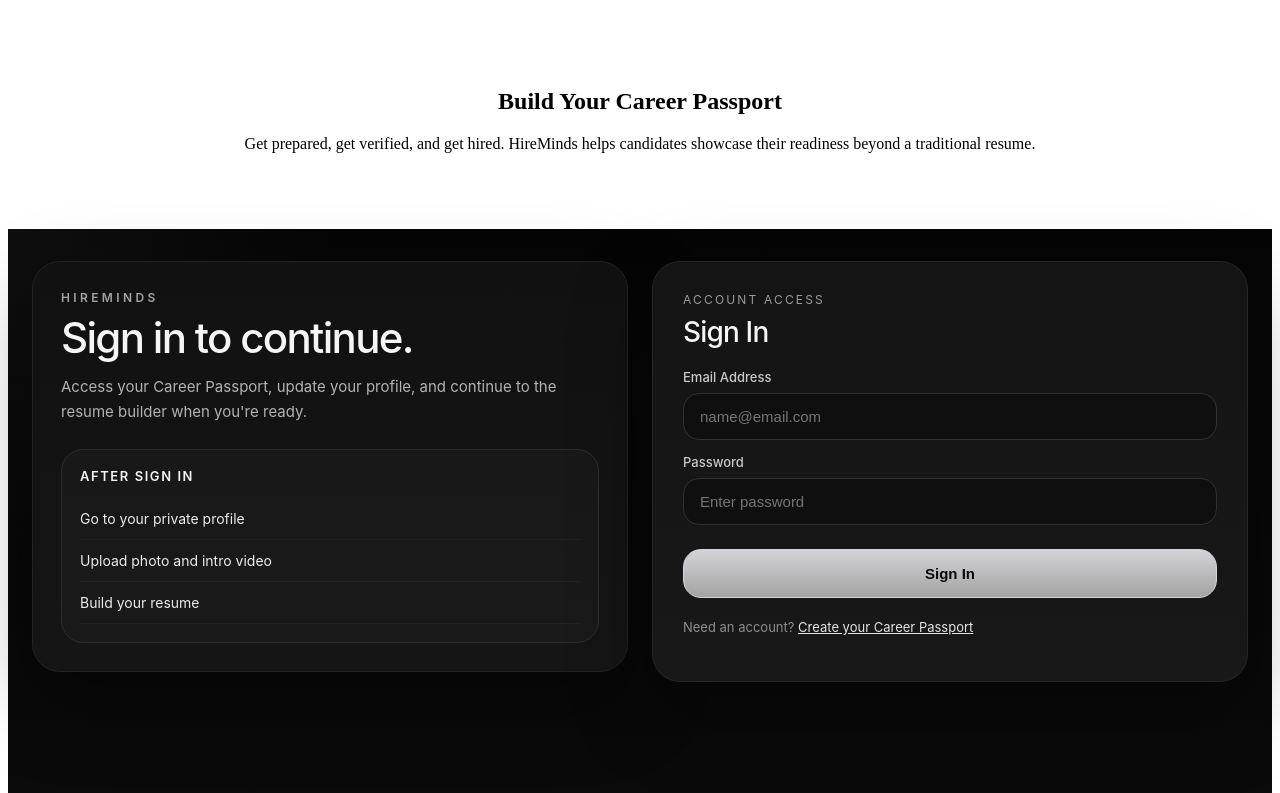
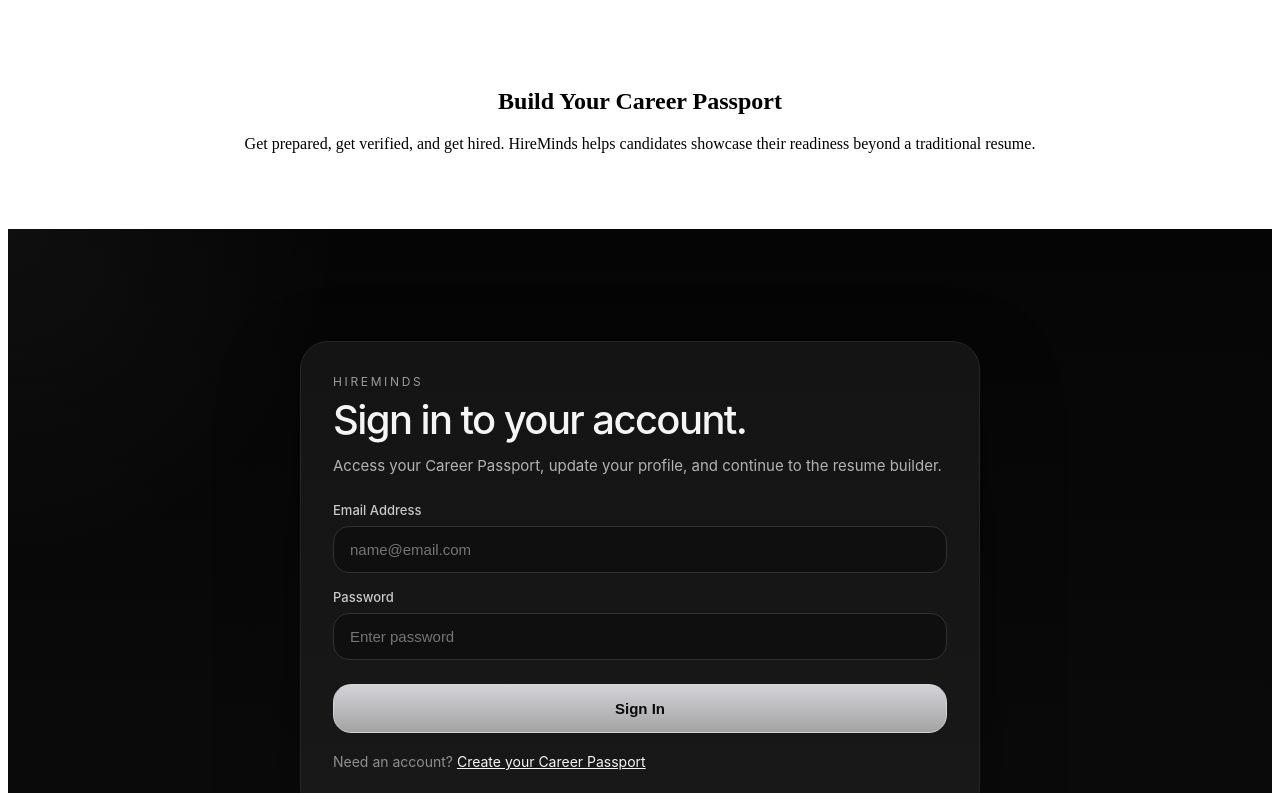
Before and after one commit to UrMizery/hireminds-platform, a Next.js app: page /sign-in in a window 1280 px wide. Shown: the top 793 px of the page. Built offline with nearby package versions, Linux system fonts and the light colour scheme; no server answers.

Commit message:
Update page.tsx

```diff
--- a/app/sign-in/page.tsx
+++ b/app/sign-in/page.tsx
@@ -4,10 +4,10 @@ import { useState } from "react";
 import { supabase } from "../lib/supabase";
 
 export default function SignInPage() {
+  const [email, setEmail] = useState("");
+  const [password, setPassword] = useState("");
   const [loading, setLoading] = useState(false);
   const [message, setMessage] = useState("");
-  const [email, setEmail] = useState("");
-  const [password, setPassword] = useState("");
 
   async function handleSignIn() {
     setMessage("");
@@ -25,11 +25,13 @@ export default function SignInPage() {
         password,
       });
 
-      if (error) throw error;
+      if (error) {
+        throw error;
+      }
 
       window.location.href = "/profile";
-    } catch (err: any) {
-      setMessage(err.message || "Unable to sign in.");
+    } catch (error: any) {
+      setMessage(error?.message || "Unable to sign in.");
     } finally {
       setLoading(false);
     }
@@ -37,28 +39,14 @@ export default function SignInPage() {
 
   return (
     <main style={styles.page}>
-      <div style={styles.shell}>
-        <section style={styles.heroPanel}>
-          <p style={styles.eyebrow}>HIREMINDS</p>
-          <h1 style={styles.title}>Sign in to continue.</h1>
+      <div style={styles.wrapper}>
+        <div style={styles.card}>
+          <p style={styles.kicker}>HIREMINDS</p>
+          <h1 style={styles.title}>Sign in to your account.</h1>
           <p style={styles.subtitle}>
             Access your Career Passport, update your profile, and continue to the
-            resume builder when you're ready.
+            resume builder.
           </p>
-
-          <div style={styles.heroCard}>
-            <p style={styles.heroCardTitle}>After sign in</p>
-            <div style={styles.heroRow}>Go to your private profile</div>
-            <div style={styles.heroRow}>Upload photo and intro video</div>
-            <div style={styles.heroRow}>Build your resume</div>
-          </div>
-        </section>
-
-        <section style={styles.formPanel}>
-          <div style={styles.formHeader}>
-            <p style={styles.formKicker}>Account Access</p>
-            <h2 style={styles.formTitle}>Sign In</h2>
-          </div>
 
           <div style={styles.fieldWrap}>
             <label style={styles.label}>Email Address</label>
@@ -88,10 +76,13 @@ export default function SignInPage() {
 
           {message ? <p style={styles.message}>{message}</p> : null}
 
-          <p style={styles.footerNote}>
-            Need an account? <a href="/sign-up" style={styles.link}>Create your Career Passport</a>
+          <p style={styles.footerText}>
+            Need an account?{" "}
+            <a href="/sign-up" style={styles.link}>
+              Create your Career Passport
+            </a>
           </p>
-        </section>
+        </div>
       </div>
     </main>
   );
@@ -107,90 +98,40 @@ const styles: Record<string, React.CSSProperties> = {
     fontFamily:
       'Inter, ui-sans-serif, system-ui, -apple-system, BlinkMacSystemFont, "Segoe UI", sans-serif',
   },
-  shell: {
-    maxWidth: "1240px",
-    margin: "0 auto",
-    display: "grid",
-    gridTemplateColumns: "1fr 1fr",
-    gap: "24px",
-    alignItems: "start",
+  wrapper: {
+    maxWidth: "680px",
+    margin: "80px auto",
   },
-  heroPanel: {
-    background: "linear-gradient(180deg, #111111 0%, #151515 100%)",
-    border: "1px solid #232323",
+  card: {
+    background: "linear-gradient(180deg, #141414 0%, #181818 100%)",
+    border: "1px solid #262626",
     borderRadius: "28px",
-    padding: "28px",
+    padding: "32px",
     boxShadow: "0 30px 80px rgba(0,0,0,0.35)",
   },
-  eyebrow: {
-    margin: "0 0 12px",
-    color: "#a3a3a3",
-    letterSpacing: "0.28em",
+  kicker: {
+    margin: "0 0 10px",
+    color: "#9a9a9a",
     fontSize: "12px",
-    fontWeight: 600,
+    letterSpacing: "0.22em",
+    textTransform: "uppercase",
   },
   title: {
-    margin: "0 0 14px",
-    fontSize: "42px",
-    lineHeight: 1.02,
+    margin: "0 0 12px",
+    fontSize: "40px",
+    lineHeight: 1.05,
     fontWeight: 500,
     letterSpacing: "-0.04em",
     color: "#f5f5f5",
   },
   subtitle: {
-    margin: 0,
+    margin: "0 0 24px",
     fontSize: "15px",
     lineHeight: 1.7,
     color: "#b3b3b3",
-    maxWidth: "520px",
-  },
-  heroCard: {
-    marginTop: "24px",
-    padding: "18px",
-    borderRadius: "22px",
-    border: "1px solid #2d2d2d",
-    background: "rgba(255,255,255,0.02)",
-  },
-  heroCardTitle: {
-    margin: "0 0 14px",
-    color: "#f5f5f5",
-    fontSize: "13px",
-    fontWeight: 600,
-    letterSpacing: "0.12em",
-    textTransform: "uppercase",
-  },
-  heroRow: {
-    padding: "12px 0",
-    borderBottom: "1px solid #222",
-    color: "#ececec",
-    fontSize: "14px",
-  },
-  formPanel: {
-    background: "linear-gradient(180deg, #141414 0%, #181818 100%)",
-    border: "1px solid #262626",
-    borderRadius: "28px",
-    padding: "30px",
-    boxShadow: "0 30px 80px rgba(0,0,0,0.35)",
-  },
-  formHeader: {
-    marginBottom: "20px",
-  },
-  formKicker: {
-    margin: "0 0 8px",
-    color: "#9a9a9a",
-    fontSize: "12px",
-    letterSpacing: "0.18em",
-    textTransform: "uppercase",
-  },
-  formTitle: {
-    margin: 0,
-    fontSize: "28px",
-    fontWeight: 500,
-    letterSpacing: "-0.03em",
-    color: "#f5f5f5",
   },
   fieldWrap: {
-    marginBottom: "14px",
+    marginBottom: "16px",
   },
   label: {
     display: "block",
@@ -212,7 +153,7 @@ const styles: Record<string, React.CSSProperties> = {
   },
   button: {
     width: "100%",
-    marginTop: "10px",
+    marginTop: "8px",
     padding: "15px 18px",
     borderRadius: "18px",
     border: "1px solid #d1d5db",
@@ -228,13 +169,13 @@ const styles: Record<string, React.CSSProperties> = {
     fontSize: "14px",
     lineHeight: 1.6,
   },
-  footerNote: {
-    marginTop: "18px",
+  footerText: {
+    marginTop: "20px",
     color: "#8f8f8f",
-    fontSize: "13px",
-    lineHeight: 1.7,
+    fontSize: "14px",
   },
   link: {
-    color: "#e5e5e5",
+    color: "#f5f5f5",
+    textDecoration: "underline",
   },
 };
```
